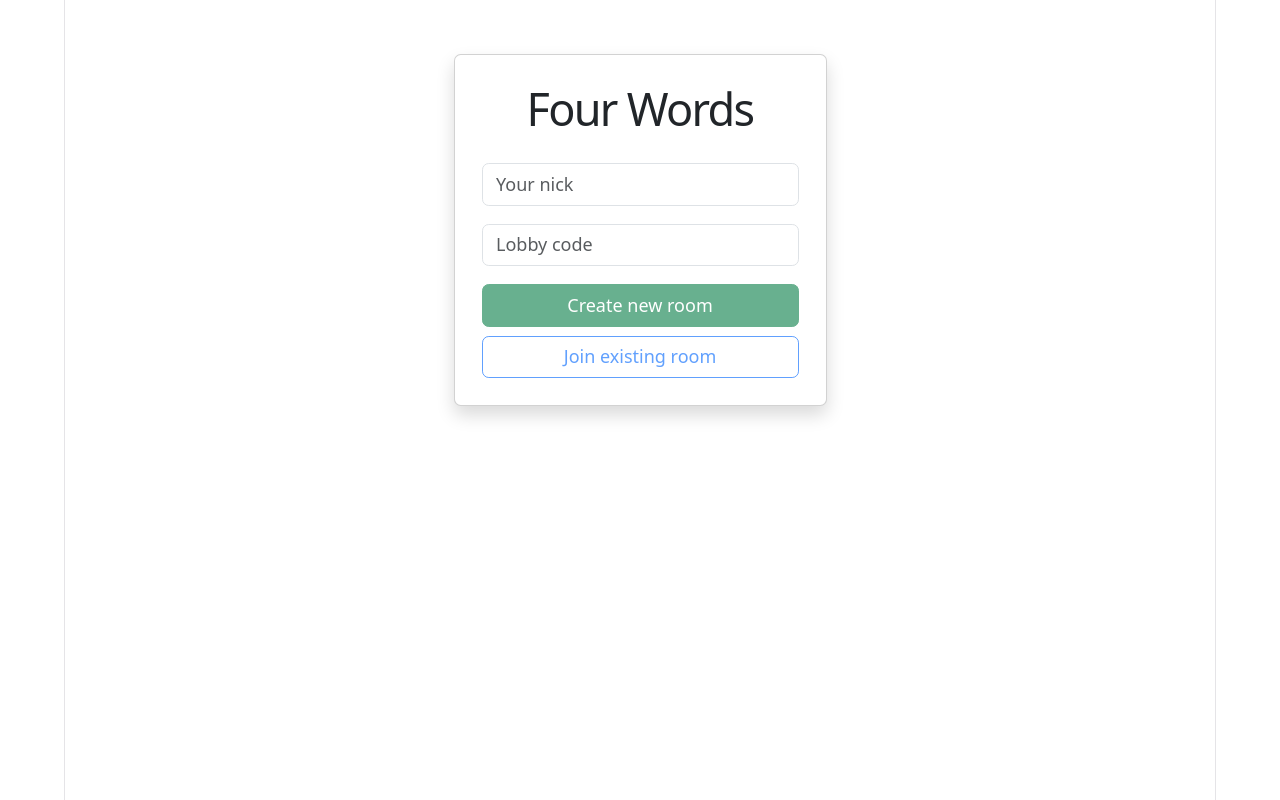
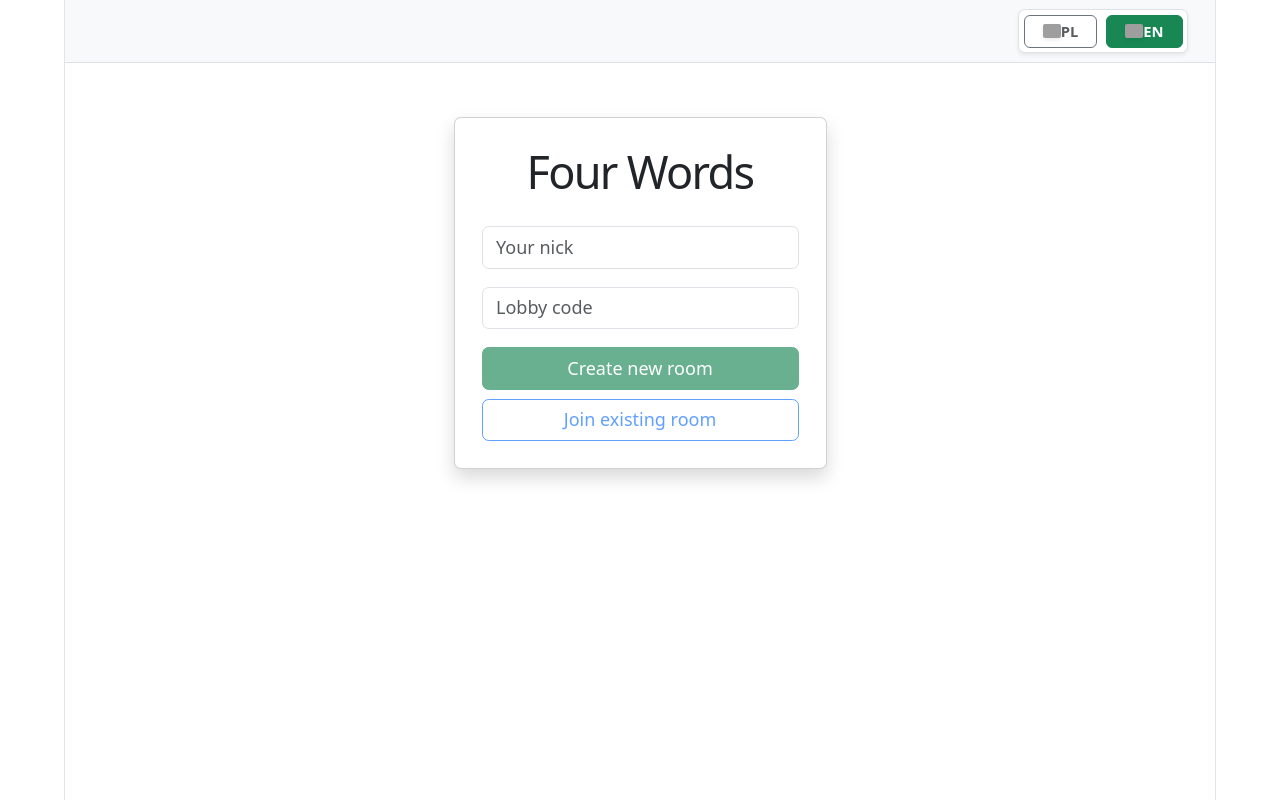
Before and after one commit to PatrykkMar/FourWords, a React (Vite) app in the folder fourwords.client/: page / in a window 1280 px wide. Built offline with nearby package versions, Linux system fonts and the light colour scheme; grey boxes are pictures that could not be loaded.

Commit message:
Added language selector

```diff
--- a/fourwords.client/package.json
+++ b/fourwords.client/package.json
@@ -12,9 +12,12 @@
   "dependencies": {
     "@microsoft/signalr": "^10.0.0",
     "bootstrap": "^5.3.8",
+    "i18next": "^26.3.0",
+    "i18next-browser-languagedetector": "^8.2.1",
     "react": "^19.2.4",
     "react-bootstrap": "^2.10.10",
     "react-dom": "^19.2.4",
+    "react-i18next": "^17.0.8",
     "react-router-dom": "^7.14.2"
   },
   "devDependencies": {
--- a/fourwords.client/src/App.tsx
+++ b/fourwords.client/src/App.tsx
@@ -5,12 +5,14 @@ import Home from './pages/Home';
 import Game from './pages/Game';
 import { RoomProvider } from './context/RoomContext';
 import { BoardProvider } from './context/BoardContext';
-
-
+import LanguageSelector from './components/LanguageSelector';
+import './i18n';
 
 function App() {
 
     return (
+        <>
+            <LanguageSelector />
             <SocketProvider>
                 <RoomProvider>
                     <BoardProvider>
@@ -23,6 +25,7 @@ function App() {
                     </BoardProvider>
                 </RoomProvider>
             </SocketProvider>
+        </>
     );
 
 }
--- /dev/null
+++ b/fourwords.client/src/components/LanguageSelector.tsx
@@ -0,0 +1,51 @@
+import React from 'react';
+import { useTranslation } from 'react-i18next';
+export default function LanguageSelector() {
+    const { i18n } = useTranslation();
+
+    const changeLanguage = (lng: string) => {
+        i18n.changeLanguage(lng);
+    };
+
+    const currentLang = i18n.resolvedLanguage || i18n.language || 'en';
+    const isPl = currentLang.startsWith('pl');
+    const isEn = currentLang.startsWith('en');
+
+    return (
+        <div className="bg-light border-bottom px-4 py-2 d-flex justify-content-end align-items-center">
+            <div className="d-flex gap-2 bg-white p-1 rounded border shadow-sm">
+                <button
+                    onClick={() => changeLanguage('pl')}
+                    className={`btn btn-sm py-1 px-3 transition-all d-flex align-items-center ${isPl ? 'btn-success text-white' : 'btn-outline-secondary text-muted'
+                        }`}
+                    style={{ borderRadius: '6px', fontSize: '0.82rem', fontWeight: 'bold' }}
+                    title="Polski"
+                >
+                    <img
+                        src="https://flagcdn.com/w20/pl.png"
+                        alt="PL"
+                        className="me-1.5 shadow-sm"
+                        style={{ width: '18px', height: 'auto', borderRadius: '2px' }}
+                    />
+                    <span>PL</span>
+                </button>
+
+                <button
+                    onClick={() => changeLanguage('en')}
+                    className={`btn btn-sm py-1 px-3 transition-all d-flex align-items-center ${isEn ? 'btn-success text-white' : 'btn-outline-secondary text-muted'
+                        }`}
+                    style={{ borderRadius: '6px', fontSize: '0.82rem', fontWeight: 'bold' }}
+                    title="English"
+                >
+                    <img
+                        src="https://flagcdn.com/w20/gb.png"
+                        alt="EN"
+                        className="me-1.5 shadow-sm"
+                        style={{ width: '18px', height: 'auto', borderRadius: '2px' }}
+                    />
+                    <span>EN</span>
+                </button>
+            </div>
+        </div>
+    );
+};
--- /dev/null
+++ b/fourwords.client/src/i18n.ts
@@ -0,0 +1,28 @@
+import i18n from 'i18next';
+import { initReactI18next } from 'react-i18next';
+import LanguageDetector from 'i18next-browser-languagedetector';
+
+import translationEN from './locales/en.json';
+import translationPL from './locales/pl.json';
+
+const resources = {
+    en: { translation: translationEN },
+    pl: { translation: translationPL }
+};
+
+i18n
+    .use(LanguageDetector)
+    .use(initReactI18next)
+    .init({
+        resources,
+        fallbackLng: 'en',
+        interpolation: {
+            escapeValue: false
+        },
+        detection: {
+            order: ['localStorage', 'navigator'],
+            caches: ['localStorage']
+        }
+    });
+
+export default i18n;
--- /dev/null
+++ b/fourwords.client/src/locales/en.json
@@ -0,0 +1,2 @@
+{
+}
--- /dev/null
+++ b/fourwords.client/src/locales/pl.json
@@ -0,0 +1,2 @@
+{
+}
```
Also changed, not shown: 2 other files (tests, documents, lock files or other folders). Lines whose indentation alone changed are shown as unchanged.
